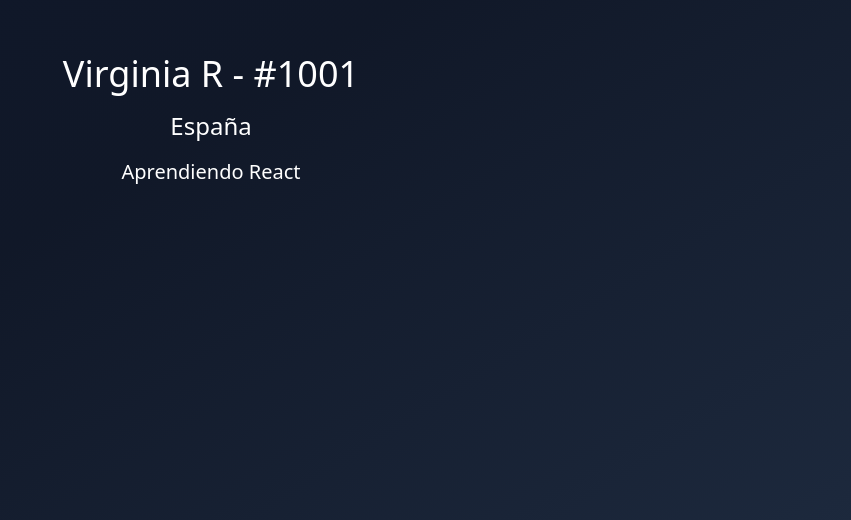
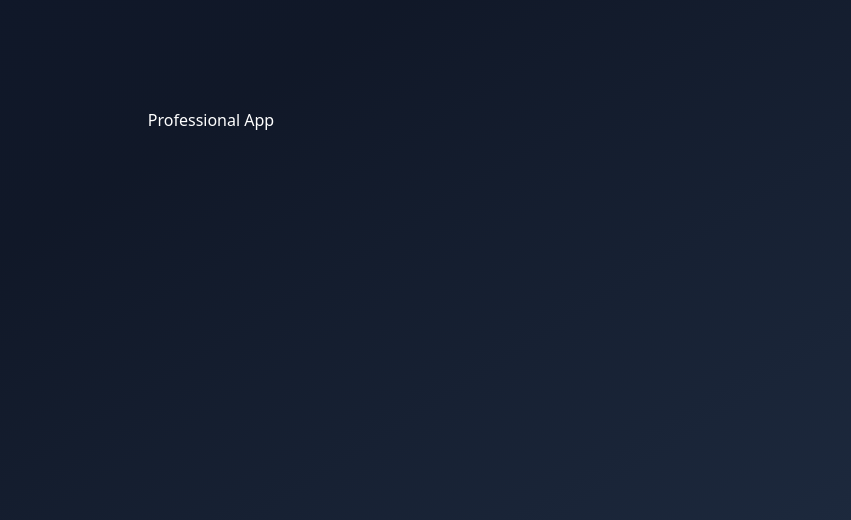
Before and after one commit to virginiar/react-hooks-app, a React (Vite) app: page / in a window 1280 px wide. Shown: the part 280-800 px from the top of the page, without its empty margins (429-1280 px from the left). Built offline with nearby package versions, Linux system fonts and the light colour scheme.

Commit message:
Añadiendo el componente ProfessionalApp y las páginas relacionadas

```diff
--- /dev/null
+++ b/src/09-useContext/ProfessionalApp.tsx
@@ -0,0 +1,7 @@
+export const ProfessionalApp = () => {
+  return (
+    <div className="bg-gradient flex flex-col">
+      <h1>Professional App</h1>
+    </div>
+  );
+};
--- /dev/null
+++ b/src/09-useContext/pages/about/AboutPage.tsx
@@ -0,0 +1,3 @@
+export const AboutPage = () => {
+  return <div>AboutPage</div>;
+};
--- /dev/null
+++ b/src/09-useContext/pages/auth/LoginPage.tsx
@@ -0,0 +1,3 @@
+export const LoginPage = () => {
+  return <div>LoginPage</div>;
+};
--- /dev/null
+++ b/src/09-useContext/pages/profile/ProfilePage.tsx
@@ -0,0 +1,3 @@
+export const ProfilePage = () => {
+  return <div>ProfilePage</div>;
+};
--- a/src/main.tsx
+++ b/src/main.tsx
@@ -1,4 +1,4 @@
-import { StrictMode, Suspense } from "react";
+import { StrictMode } from "react";
 import { createRoot } from "react-dom/client";
 
 import { Toaster } from "sonner";
@@ -14,10 +14,12 @@
 // import { MemoHook } from "./06-memos/MemoHook.tsx";
 // import { MemoCounter } from "./06-memos/MemoCounter";
 // import { InstagromApp } from "./07-useOptimistic/InstagromApp";
-import { ClientInformation } from "./08-use-suspense/ClientInformation";
+// import { ClientInformation } from "./08-use-suspense/ClientInformation";
+import { ProfessionalApp } from "./09-useContext/ProfessionalApp";
+
+// import { getUserAction } from "./08-use-suspense/api/get-user.action";
 
 import "./index.css";
-import { getUserAction } from "./08-use-suspense/api/get-user.action";
 
 createRoot(document.getElementById("root")!).render(
   <StrictMode>
@@ -35,7 +37,7 @@
     {/* <InstagromApp /> */}
 
     {/* Suspense permite desplegar contenido hasta que los hijos muestren algo */}
-    <Suspense
+    {/* <Suspense
       fallback={
         <div className="bg-gradient flex flex-col">
           <h1 className="text-2xl">Cargando</h1>
@@ -43,6 +45,7 @@
       }
     >
       <ClientInformation getUser={getUserAction(1001)} />
-    </Suspense>
+    </Suspense> */}
+    <ProfessionalApp />
   </StrictMode>,
 );
```
